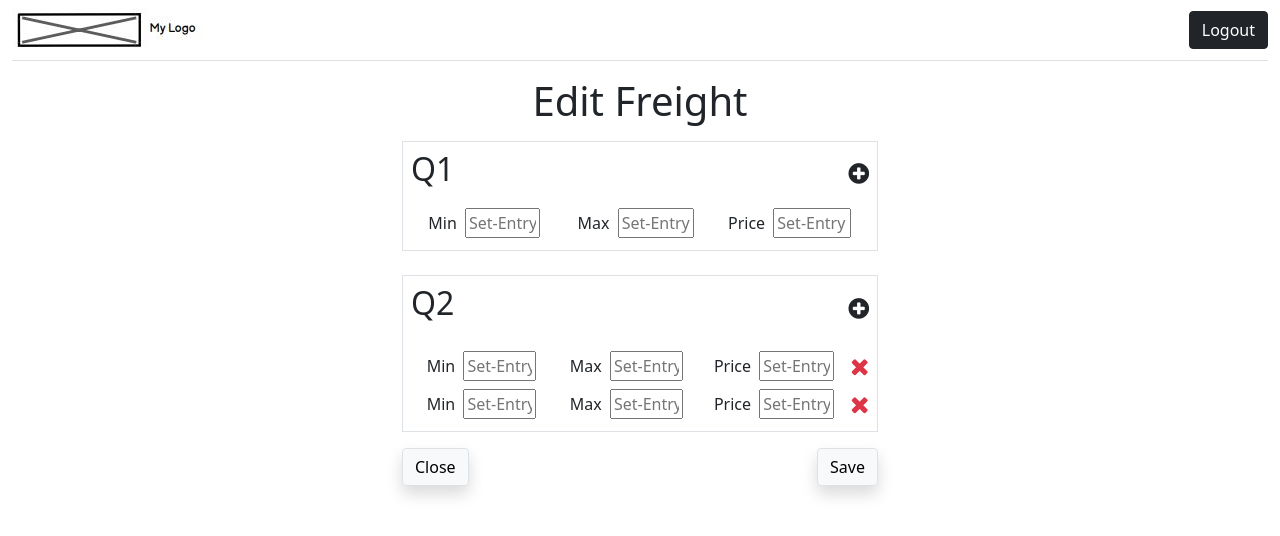
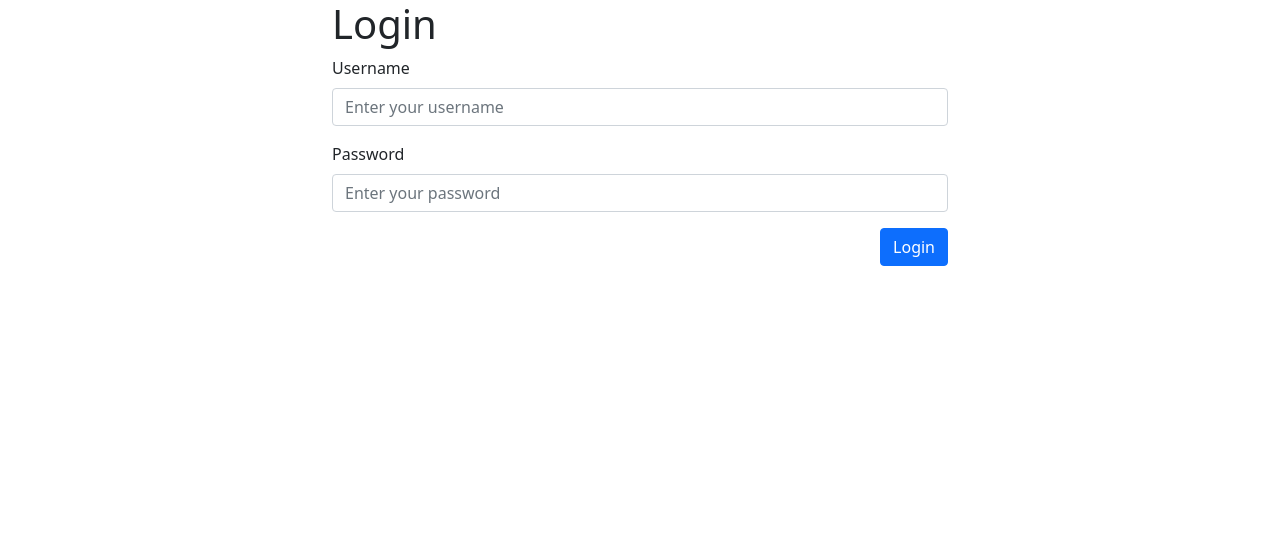
Before and after one commit to HARSH-KUMAR10/price-admin-frontend, a React (Create React App) app: page /overview in a window 1280 px wide. Shown: the top 536 px of the page. Built offline with nearby package versions, Linux system fonts and the light colour scheme.

Commit message:
adding navigation

```diff
--- a/src/App.tsx
+++ b/src/App.tsx
@@ -15,13 +15,13 @@ function App() {
       <Container fluid>
         <MemoryRouter>
           <Routes >
-            <Route path="/" element={<EditFreight />} />
+            <Route path="/freight" element={<EditFreight />} />
             <Route path="/material" element={<EditMaterial />} />
             <Route path="/machine/:id" element={<EditMachine />} />
             <Route path="/machine" element={<ListMachines />} />
             <Route path="/overview" element={<Overview />} />
             <Route path="/view" element={<EditView />} />
-            <Route path="/login" element={<Login />} />
+            <Route path="/" element={<Login />} />
           </Routes >
         </MemoryRouter>
       </Container>
--- a/src/components/Header.tsx
+++ b/src/components/Header.tsx
@@ -1,11 +1,13 @@
 import { Navbar,Button } from 'react-bootstrap';
 import Image from 'react-bootstrap/Image'
+import {useNavigate} from 'react-router-dom';
 
 export function Header() {
+  const navigate = useNavigate();
   return (
     <Navbar bg="white" expand="lg" className='border-bottom'>
       <Image src={require('../assets/logo.JPG')}/>
-      <Button variant="dark" className='ms-auto'>Logout</Button>
+      <Button variant="dark" className='ms-auto' onClick={()=>navigate('/')}>Logout</Button>
     </Navbar>
   );
 }
--- a/src/routes/EditFreight.tsx
+++ b/src/routes/EditFreight.tsx
@@ -1,8 +1,9 @@
-import React from 'react';
 import Header from "../components/Header";
-import {Container,Button} from 'react-bootstrap'
+import {Button} from 'react-bootstrap'
+import {useNavigate} from 'react-router-dom'
 
 export function EditFreight() {
+  const navigate = useNavigate();
   return (
     <>
         <Header/>
@@ -40,7 +41,7 @@ export function EditFreight() {
                 </div>
             </div>
             <div className="d-flex flex-row justify-content-between py-3">
-                <Button variant="light" className='border shadow'>Close</Button>
+                <Button variant="light" className='border shadow' onClick={()=>navigate('/overview')}>Close</Button>
                 <Button variant="light" className='border shadow'>Save</Button>
             </div>
         </div>
--- a/src/routes/EditMaterial.tsx
+++ b/src/routes/EditMaterial.tsx
@@ -1,8 +1,9 @@
-import React from 'react';
 import Header from "../components/Header";
-import {Container,Button} from 'react-bootstrap'
+import {Button} from 'react-bootstrap';
+import {useNavigate} from 'react-router-dom';
 
 export function EditMaterial() {
+  const navigate = useNavigate();
   return (
     <>
     <Header/>
@@ -46,7 +47,7 @@ export function EditMaterial() {
     </div>
     </div>
     <div className="d-flex flex-row justify-content-between py-3">
-    <Button variant="light" className='border shadow'>Close</Button>
+    <Button variant="light" className='border shadow' onClick={()=>navigate('/overview')}>Close</Button>
     <Button variant="light" className='border shadow'>Save</Button>
     </div>
     </div>
--- a/src/routes/EditView.tsx
+++ b/src/routes/EditView.tsx
@@ -1,7 +1,9 @@
 import Header from "../components/Header";
-import {Container,Button} from 'react-bootstrap'
+import {Button} from 'react-bootstrap'
+import { useNavigate } from 'react-router-dom';
 
 function EditView(){
+    const navigate=useNavigate();
     return(
         <>
         <Header/>
@@ -33,7 +35,7 @@ function EditView(){
                 </div>
             </div>
             <div className="d-flex flex-row justify-content-between py-3">
-                <Button variant="light" className='border shadow'>Close</Button>
+                <Button variant="light" className='border shadow' onClick={()=>navigate('/overview')}>Close</Button>
                 <Button variant="light" className='border shadow'>Save</Button>
             </div>
         </div>
--- a/src/routes/ListMachines.tsx
+++ b/src/routes/ListMachines.tsx
@@ -1,7 +1,9 @@
 import Header from '../components/Header';
 import {Container,Button} from 'react-bootstrap';
+import {useNavigate} from 'react-router-dom'
 
 export function ListMachines() {
+  const navigate=useNavigate()
   return (
     <div>
     <Header/>
@@ -13,7 +15,7 @@ export function ListMachines() {
       <Button className='py-3 px-5 border m-1 shadow' variant='light'>
       <i className='fas fa-angle-right h5 px-2'></i> <span className='h5'>Machine 2</span>
       </Button>
-      <div className="mt-3"><Button variant="light" className='border shadow'>back</Button></div>
+      <div className="mt-3"><Button variant="light" className='border shadow' onClick={()=>navigate('/overview')}>back</Button></div>
     </Container>
   </div>
   );
--- a/src/routes/Overview.tsx
+++ b/src/routes/Overview.tsx
@@ -1,15 +1,17 @@
 import Header from '../components/Header';
 import {Container,Button} from 'react-bootstrap';
+import { useNavigate } from 'react-router-dom';
 
 export function Overview() {
+  const navigate = useNavigate();
   return (<div>
     <Header/>
     <Container className='d-flex flex-column my-5 py-5' style={{width:'300px'}}>
-      <Button className='py-3 px-5 border m-1 shadow' variant='light'>
+      <Button className='py-3 px-5 border m-1 shadow' variant='light' onClick={()=>navigate("/material")}>
       <i className='fas fa-angle-right h5 px-2'></i> <span className='h5'>Material</span></Button>
-      <Button className='py-3 px-5 border m-1 shadow' variant='light'>
+      <Button className='py-3 px-5 border m-1 shadow' variant='light' onClick={()=>navigate('/freight')}>
       <i className='fas fa-angle-right h5 px-2'></i> <span className='h5'>Freight</span></Button>
-      <Button className='py-3 px-5 border m-1 shadow' variant='light'>
+      <Button className='py-3 px-5 border m-1 shadow' variant='light' onClick={()=>navigate('/machine')}>
       <i className='fas fa-angle-right h5 px-2'></i> <span className='h5'>Machines</span></Button>
     </Container>
   </div>
```
